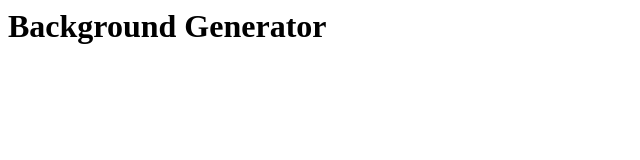
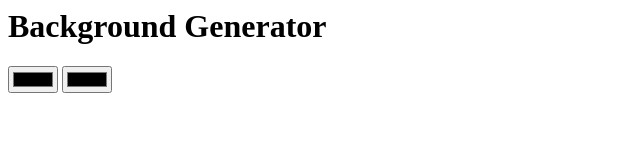
Before and after one commit to Angelicos/background-generator, a plain HTML site: page index.html in a window 1280 px wide. Shown: the whole page, without its empty margins (0-640 px from the left). Drawn offline with Linux system fonts and the light colour scheme.

Commit message:
Added some input fields

```diff
--- a/index.html
+++ b/index.html
@@ -2,8 +2,9 @@
 <head>
 	<title>Background Generator</title>
 </head>
-<body>
+<body id="gradient">
 	<h1>Background Generator</h1>
-
+	<input class="color1" type="color" />
+	<input class="color2" type="color" />
 </body>
 </html>
```
